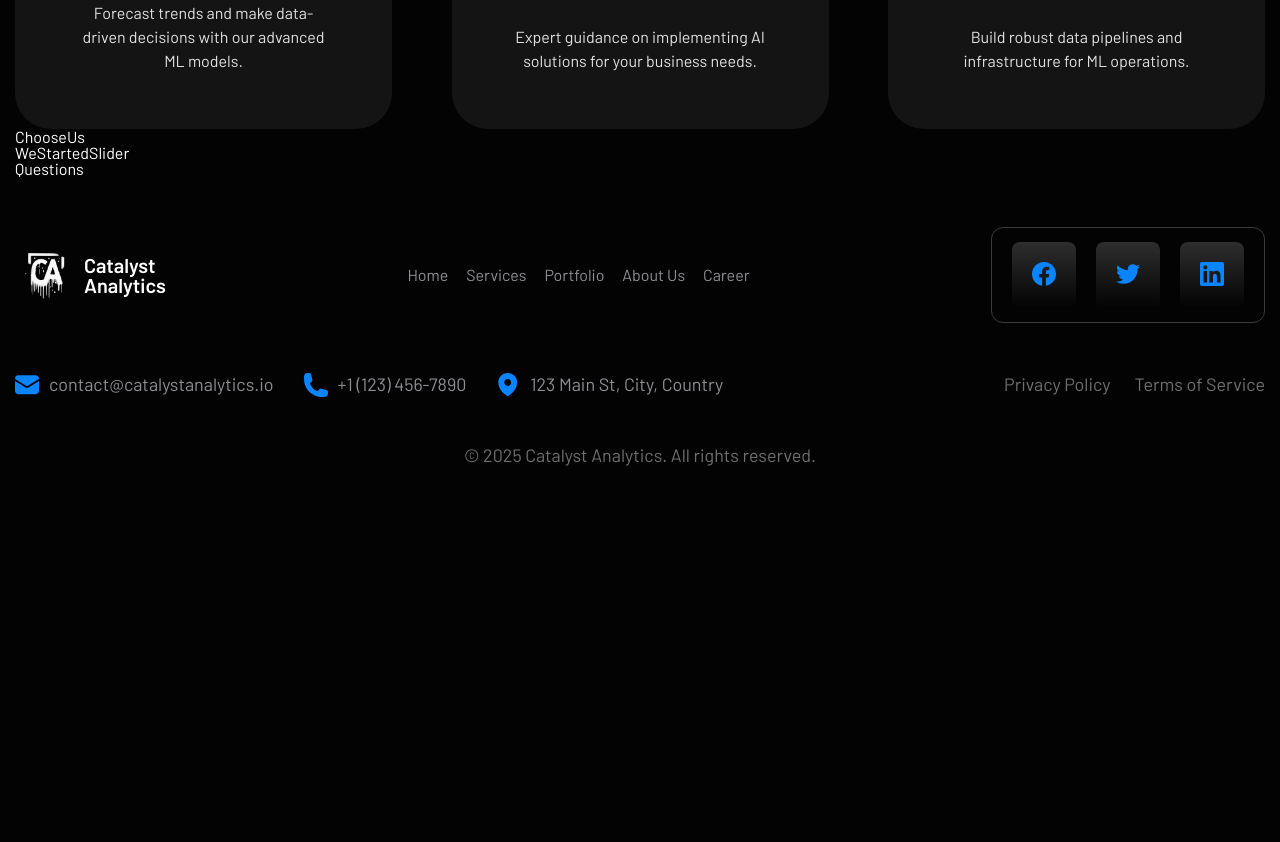
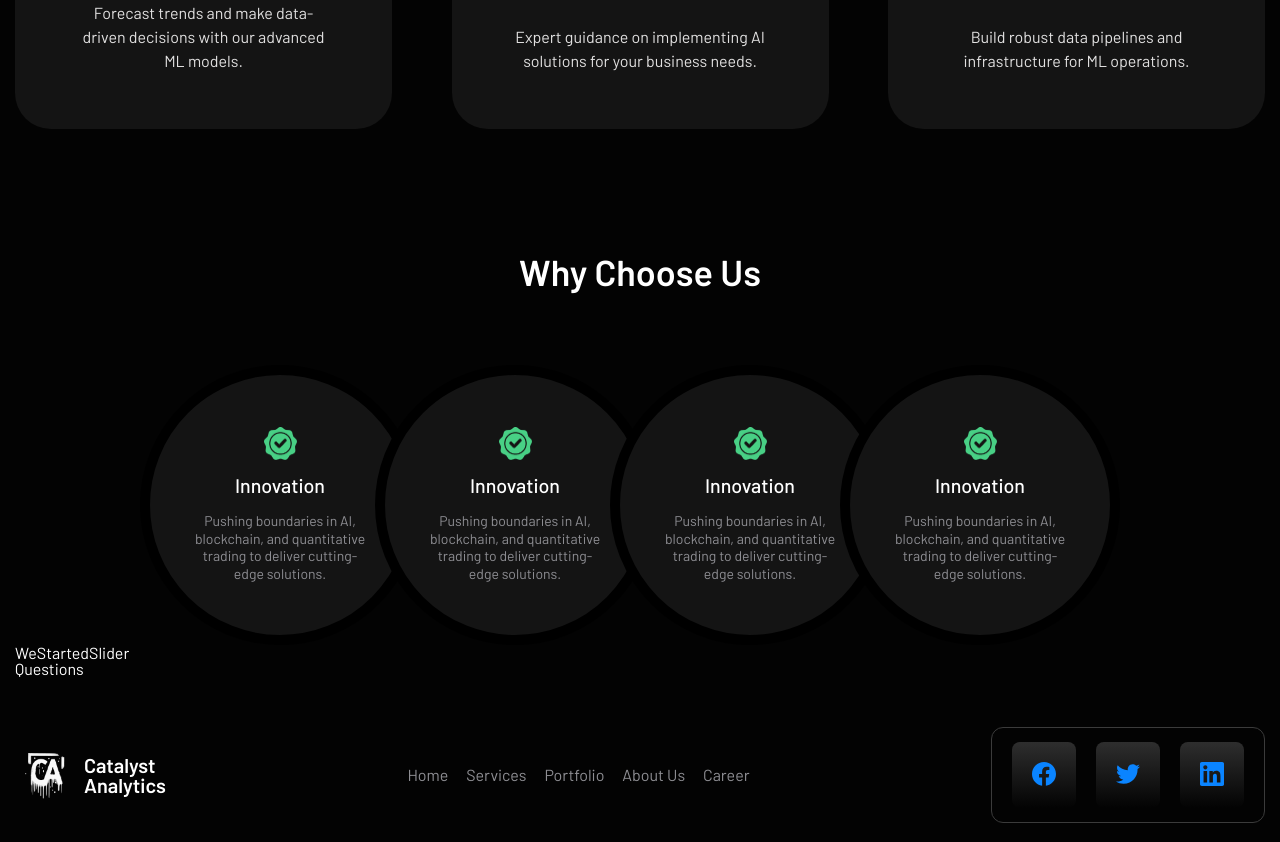
Before and after one commit to RVasyliuk-2003/Catalyst-Analytics, a React (Vite) app: page / in a window 1280 px wide. Shown: the part 1640-2482 px from the top of the page. Before the commit the page ends 2155 px from the top, so only its background shows below. Built offline with nearby package versions, Linux system fonts and the light colour scheme.

Commit message:
feat(why-choose-us): implement Why Choose Us section with circular cards

```diff
--- a/src/components/MainPage/HeroPage/ChooseUs/ChooseUs.tsx
+++ b/src/components/MainPage/HeroPage/ChooseUs/ChooseUs.tsx
@@ -1,7 +1,55 @@
 import style from "./chooseUs.module.scss";
 
+import doneImg from "./../../../../assets/images/doneImg.webp";
+
 const ChooseUs = () => {
-  return <section className={style.chooseUs}>ChooseUs</section>;
+  return (
+    <section className={style.chooseUs}>
+      <h2 className={style.title}>Why Choose Us</h2>
+
+      <div className={style.chooseUs__cards}>
+        <div className={style.chooseUs__cards__card}>
+          <img src={doneImg} alt="Data Analytics" />
+
+          <h3>Innovation</h3>
+          <p>
+            Pushing boundaries in AI, blockchain, and quantitative trading to
+            deliver cutting-edge solutions.
+          </p>
+        </div>
+
+        <div className={style.chooseUs__cards__card}>
+          <img src={doneImg} alt="Data Analytics" />
+
+          <h3>Innovation</h3>
+          <p>
+            Pushing boundaries in AI, blockchain, and quantitative trading to
+            deliver cutting-edge solutions.
+          </p>
+        </div>
+
+        <div className={style.chooseUs__cards__card}>
+          <img src={doneImg} alt="Data Analytics" />
+
+          <h3>Innovation</h3>
+          <p>
+            Pushing boundaries in AI, blockchain, and quantitative trading to
+            deliver cutting-edge solutions.
+          </p>
+        </div>
+
+        <div className={style.chooseUs__cards__card}>
+          <img src={doneImg} alt="Data Analytics" />
+
+          <h3>Innovation</h3>
+          <p>
+            Pushing boundaries in AI, blockchain, and quantitative trading to
+            deliver cutting-edge solutions.
+          </p>
+        </div>
+      </div>
+    </section>
+  );
 };
 
 export default ChooseUs;
--- a/src/components/MainPage/HeroPage/ChooseUs/chooseUs.module.scss
+++ b/src/components/MainPage/HeroPage/ChooseUs/chooseUs.module.scss
@@ -0,0 +1,72 @@
+.title {
+  margin-top: 125px;
+  font-weight: 600;
+  font-size: 2.25rem;
+  text-align: center;
+  color: #ffffff;
+  margin-bottom: 75px;
+}
+
+.chooseUs__cards {
+  position: relative;
+
+  max-width: 1000px;
+  width: 100%;
+  height: 280px;
+
+  margin: 0 auto;
+
+  &__card {
+    position: absolute;
+    left: 0px;
+    top: 0px;
+
+    width: 280px;
+    height: 280px;
+
+    border-radius: 50%;
+    display: flex;
+    flex-direction: column;
+    gap: 16px;
+    justify-content: center;
+    align-items: center;
+    padding: 60px 42px;
+    border: 10px solid #000000;
+    background-color: var(--bg-card);
+
+    z-index: 5;
+
+    > img {
+      width: 33px;
+      height: 33px;
+    }
+
+    > h3 {
+      font-weight: 500;
+      font-size: 1.23rem;
+      color: #ffffff;
+    }
+
+    > p {
+      text-align: center;
+      font-size: 0.875rem;
+      color: var(--text-p-gray);
+      line-height: 1.1rem;
+    }
+  }
+}
+
+.chooseUs__cards :nth-child(1) {
+  left: 235px;
+  z-index: 6;
+}
+
+.chooseUs__cards :nth-child(2) {
+  left: 470px;
+  z-index: 7;
+}
+
+.chooseUs__cards :nth-child(3) {
+  left: 700px;
+  z-index: 8;
+}
```
